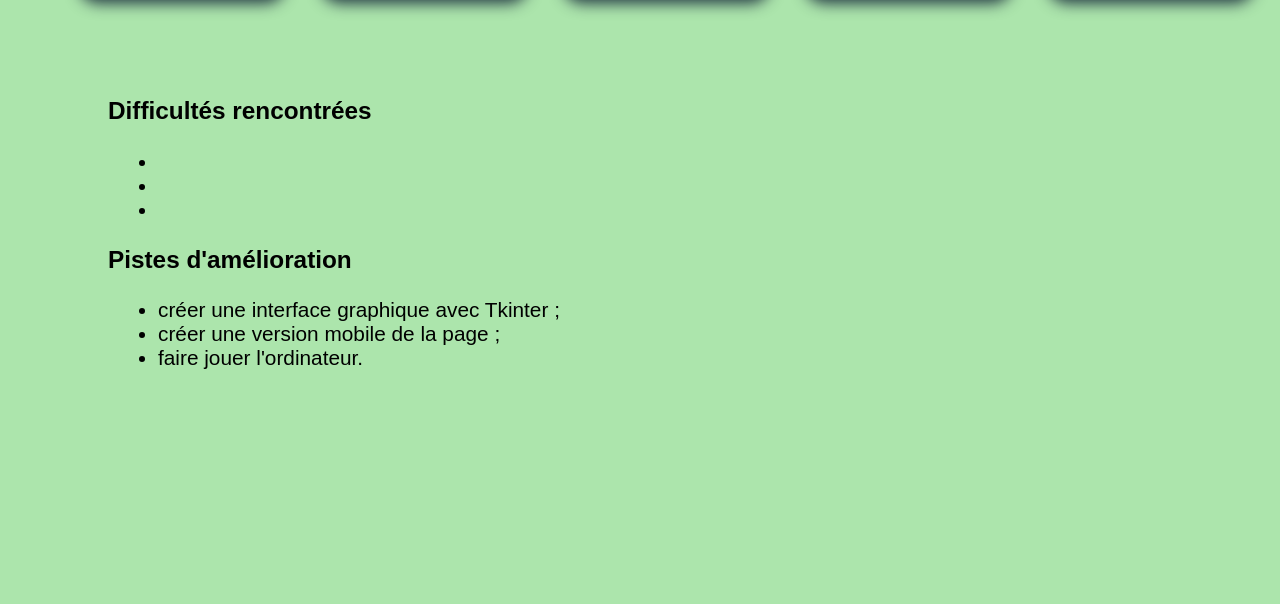
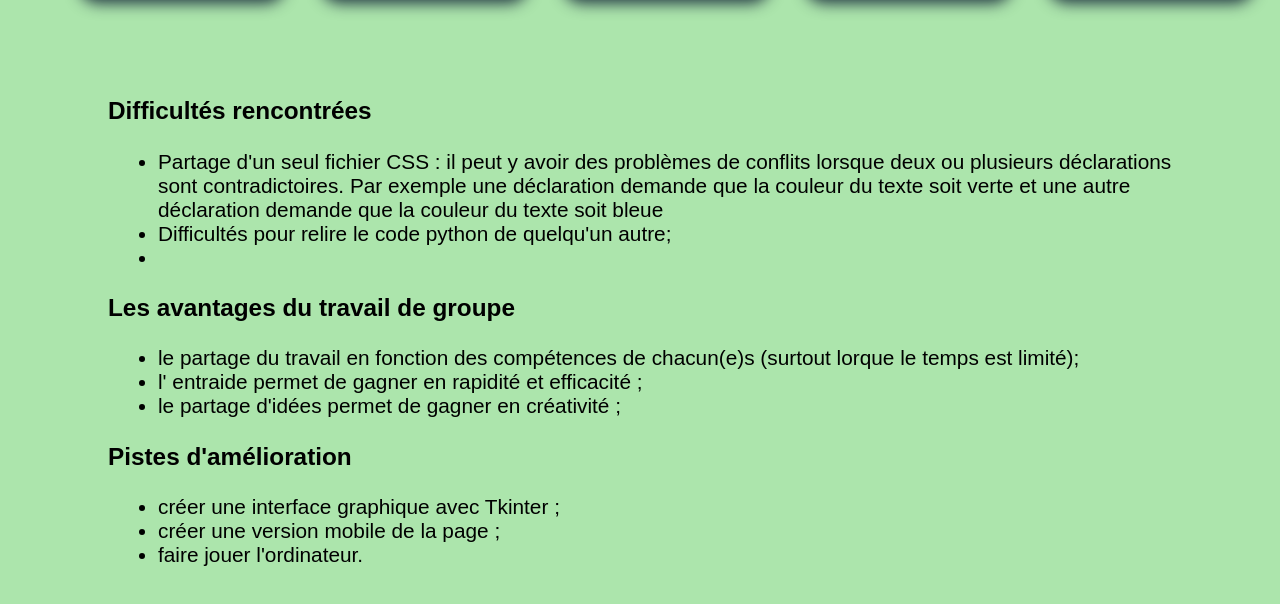
Before and after one commit to ThibaulTournier/DUI_Mastermind, a plain HTML site: page Projet_PageWeb [version du 05-07-2023]/page4.html in a window 1280 px wide. Shown: the part 210-814 px from the top of the page. Drawn offline with Linux system fonts and the light colour scheme.

Commit message:
page4.html

```diff
--- a/Projet_PageWeb [version du 05-07-2023]/page4.html
+++ b/Projet_PageWeb [version du 05-07-2023]/page4.html
@@ -29,10 +29,19 @@
 
         <h3>Difficultés rencontrées</h3>
             <ul>
-                <li></li>
-                <li></li>
-                <li></li>
+                <li> Partage d'un seul fichier CSS : il peut y avoir des problèmes de conflits lorsque deux ou plusieurs déclarations sont contradictoires. Par exemple une déclaration demande que la couleur du texte soit verte et une autre déclaration demande que la couleur du texte soit bleue</li>
+                <li> Difficultés pour relire le code python de quelqu'un autre; </li>
+                <li> </li>
             </ul>
+
+        <h3>Les avantages du travail de groupe</h3>
+        <ul>
+            <li> le partage du travail en fonction des compétences de chacun(e)s (surtout lorque le temps est limité);</li>
+            <li> l' entraide permet de gagner en rapidité et efficacité ;  </li>
+            <li> le partage d'idées permet de gagner en créativité ; </li>
+        </ul>
+
+
 
 
         <h3>Pistes d'amélioration</h3>
```
